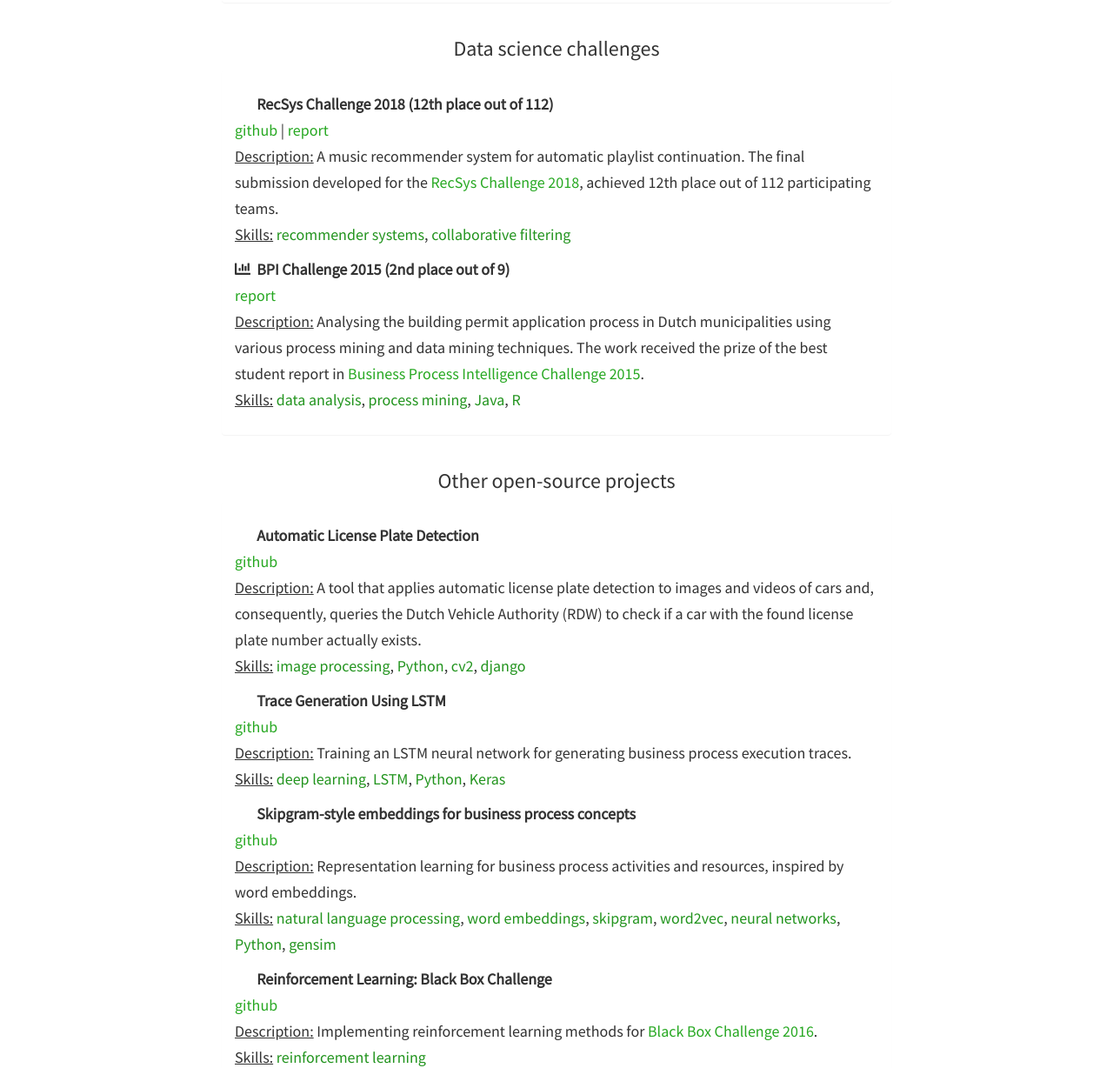
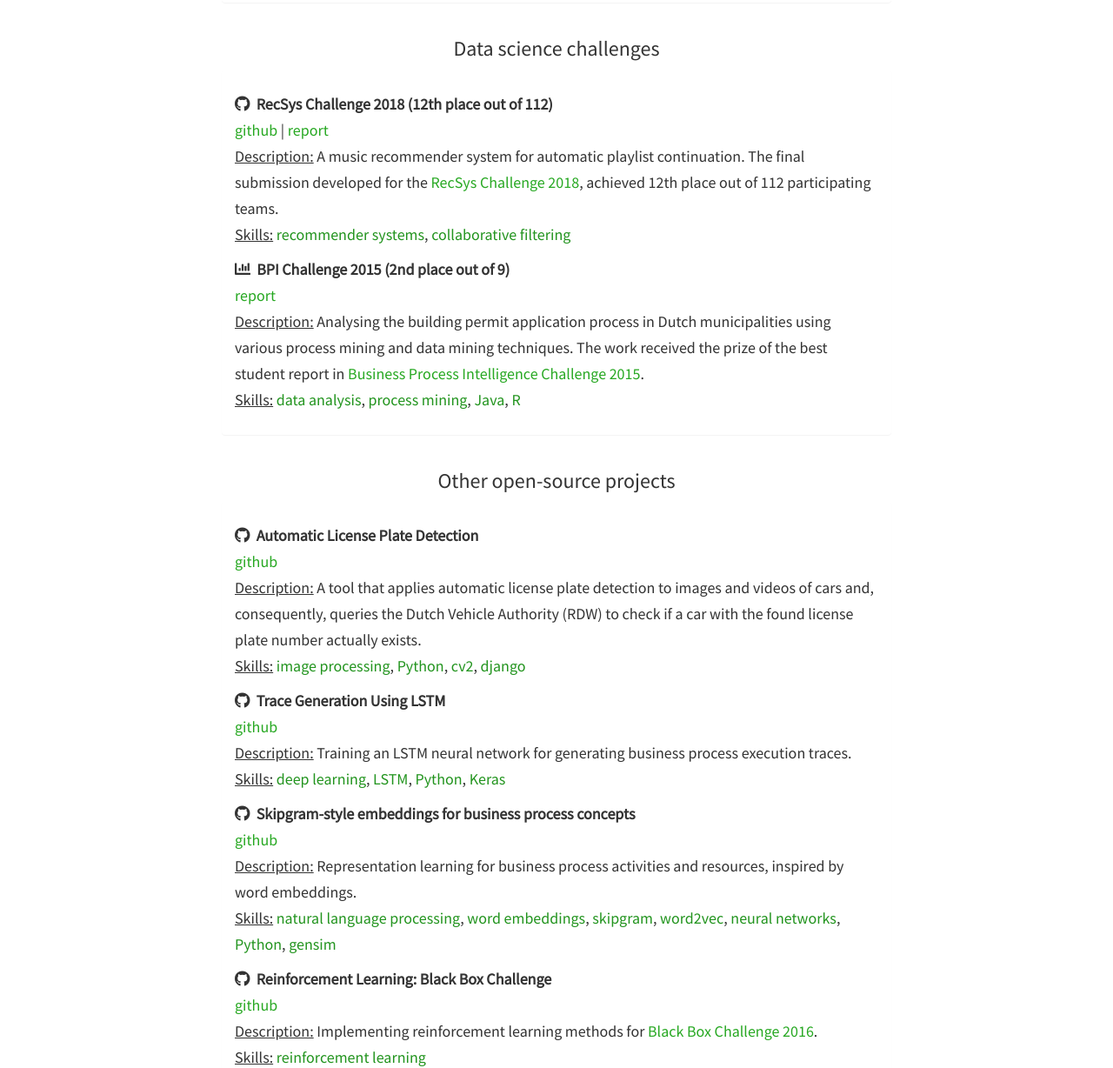
Before and after one commit to irhete/irhete.github.io, a Jekyll site: the page built from portfolio.html, in a window 1280 px wide. Shown: the part 1471-2699 px from the top of the page at 87% size. Built offline with Jekyll 4.4.1, drawn with Linux system fonts in a browser that asks for light colours; nearby versions of some CDN libraries; a style sheet for code colours, icons or effects is not loaded.

Commit message:
Updated portfolio

```diff
--- a/_includes/portfolio.html
+++ b/_includes/portfolio.html
@@ -54,7 +54,7 @@
   <div class="panel panel-default">
     <div class="panel-body">
 		<h5>
-			<i class="fa fa-github"></i>&nbsp;&nbsp;<strong>RecSys Challenge 2018 (12th place out of 112)</strong> <br>
+			<i class="fab fa-github"></i>&nbsp;&nbsp;<strong>RecSys Challenge 2018 (12th place out of 112)</strong> <br>
             <a href="https://github.com/irhete/recsys-challenge-2018">github</a> | <a href="https://github.com/irhete/recsys-challenge-2018">report</a> <br>
 <u>Description:</u> A music recommender system for automatic playlist continuation. The final submission developed for the <a href="https://recsys-challenge.spotify.com/">RecSys Challenge 2018</a>, achieved 12th place out of 112 participating teams. <br>
             <u>Skills:</u> <span class="skill-concept">recommender systems</span>, <span class="skill">collaborative filtering</span>
@@ -76,27 +76,27 @@
   <div class="panel panel-default">
     <div class="panel-body">
 		<h5>
-			<i class="fa fa-github"></i>&nbsp;&nbsp;<strong>Automatic License Plate Detection</strong> <br>
+			<i class="fab fa-github"></i>&nbsp;&nbsp;<strong>Automatic License Plate Detection</strong> <br>
             <a href="https://github.com/annitrolla/car-insurance-tool">github</a><br>
 <u>Description:</u> A tool that applies automatic license plate detection to images and videos of cars and, consequently, queries the Dutch Vehicle Authority (RDW) to check if a car with the found license plate number actually exists. <br>
             <u>Skills:</u> <span class="skill-concept">image processing</span>, <span class="skill-language">Python</span>, <span class="skill-package">cv2</span>, <span class="skill-package">django</span>
 		</h5>
 		<h5>
-			<i class="fa fa-github"></i>&nbsp;&nbsp;<strong>Trace Generation Using LSTM</strong> <br>
+			<i class="fab fa-github"></i>&nbsp;&nbsp;<strong>Trace Generation Using LSTM</strong> <br>
             <a href="https://github.com/irhete/lstm-business-process-trace-generation">github</a><br>
 <u>Description:</u> Training an LSTM neural network for generating business process execution traces. <br>
             <u>Skills:</u> <span class="skill-concept">deep learning</span>, <span class="skill">LSTM</span>, <span class="skill-language">Python</span>, <span class="skill-package">Keras</span>
 		</h5>
 
         		<h5>
-			<i class="fa fa-github"></i>&nbsp;&nbsp;<strong>Skipgram-style embeddings for business process concepts</strong> <br>
+			<i class="fab fa-github"></i>&nbsp;&nbsp;<strong>Skipgram-style embeddings for business process concepts</strong> <br>
             <a href="https://github.com/irhete/business-process-embeddings">github</a><br>
 <u>Description:</u> Representation learning for business process activities and resources, inspired by word embeddings. <br>
             <u>Skills:</u> <span class="skill-concept">natural language processing</span>, <span class="skill">word embeddings</span>, <span class="skill">skipgram</span>, <span class="skill">word2vec</span>, <span class="skill">neural networks</span>, <span class="skill-language">Python</span>, <span class="skill-package">gensim</span>
 		</h5>
 
  <h5>
-			<i class="fa fa-github"></i>&nbsp;&nbsp;<strong>Reinforcement Learning: Black Box Challenge</strong> <br>
+			<i class="fab fa-github"></i>&nbsp;&nbsp;<strong>Reinforcement Learning: Black Box Challenge</strong> <br>
             <a href="https://github.com/irhete/blackbox">github</a><br>
 <u>Description:</u> Implementing reinforcement learning methods for <a href="https://www.kdnuggets.com/2016/04/black-box-challenge-machine-learning-competition.html">Black Box Challenge 2016</a>.<br>
             <u>Skills:</u> <span class="skill-concept">reinforcement learning</span>
--- a/_includes/social.html
+++ b/_includes/social.html
@@ -1,7 +1,7 @@
 <div class="social">
 	<h4>
     {% if site.github %}
-	  <a href="http://github.com/{{ site.github }}"><i class="fa fa-github"></i></a>
+	  <a href="http://github.com/{{ site.github }}"><i class="fab fa-github"></i></a>
     {% endif %}
     {% if site.email %}
 	  <a href="mailto:{{ site.email}}"><i class="fa fa-envelope"></i></a>
@@ -11,7 +11,7 @@
 	  <a href="http://twitter.com/{{ site.twitter }}"><i class="fa fa-twitter"></i></a>
     {% endif %}
     {% if site.linkedin %}
-	  <a href="http://linkedin.com/in/{{ site.linkedin }}"><i class="fa fa-linkedin"></i></a>
+	  <a href="http://linkedin.com/in/{{ site.linkedin }}"><i class="fab fa-linkedin-in"></i></a>
     {% endif %}
     {% if site.stackoverflow %}
 	  <a href="http://stackoverflow.com/{{ site.stackoverflow }}"><i class="fa fa-stack-overflow"></i></a>
```
